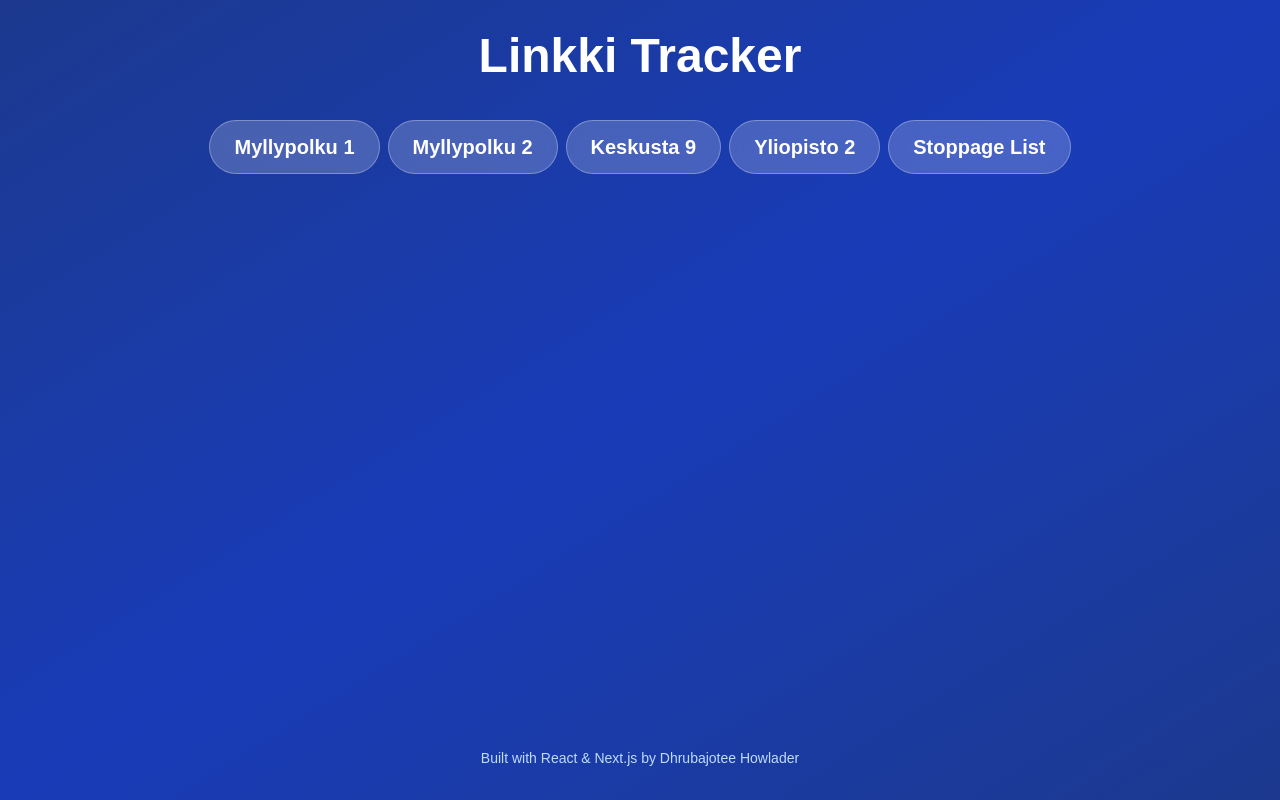
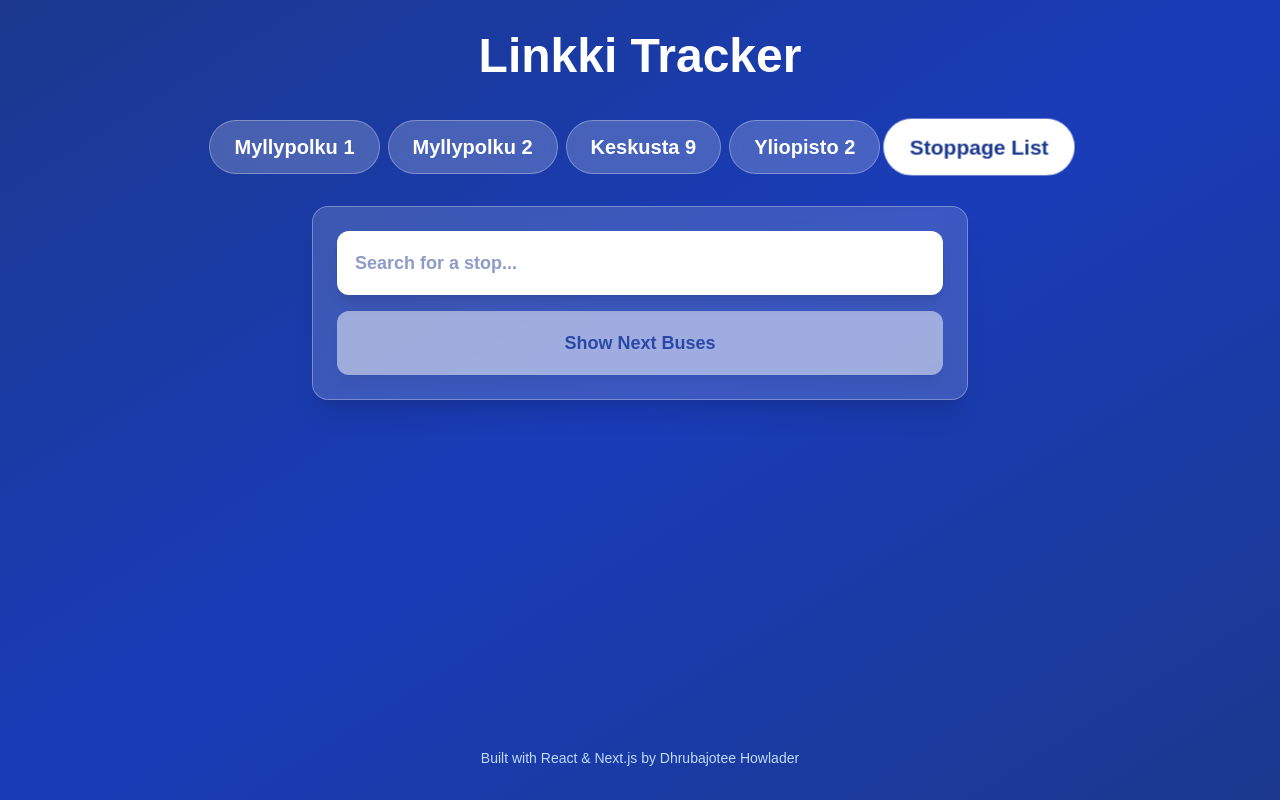
Before and after one commit to dhrubajotee/my-linkki-tracker, a Next.js app: page / in a window 1280 px wide. Built offline with nearby package versions, Linux system fonts and the light colour scheme.

Commit message:
dropdown more user friendly

```diff
--- a/app/page.js
+++ b/app/page.js
@@ -15,8 +15,16 @@
   const [stopId, setStopId] = useState('');
   const [buses, setBuses] = useState([]);
   const [loading, setLoading] = useState(false);
-  const [favourite, setFavourite] = useState('');
+  const [favourite, setFavourite] = useState('Stoppage List');
   const [hasFetchedBuses, setHasFetchedBuses] = useState(false);
+
+  const [searchTerm, setSearchTerm] = useState('');
+  const [showDropdown, setShowDropdown] = useState(false);
+
+  // Filter stops based on search term
+  const filteredStops = sortedStops.filter(stop =>
+    stop.stop_name.toLowerCase().includes(searchTerm.toLowerCase())
+  );
 
   const stopIdStoppage = [
     {
@@ -67,7 +75,6 @@
         .filter(s => s.departure)
         .sort((a, b) => a.departure - b.departure);
 
-
       const updatedBuses = stopIdFilteredBuses.map(bus => {
         const vehicle = vehicledata.entity.find(v => v.id === bus.vehicleId);
 
@@ -83,7 +90,6 @@
           currentStatus: vehicle?.vehicle.currentStatus || null
         };
       });
-
       setBuses(updatedBuses);
     } catch (err) {
       console.error(err);
@@ -97,6 +103,7 @@
     if (clickedStoppageName.stop_name === 'Stoppage List') {
       setFavourite(clickedStoppageName.stop_name)
       setStopId('')
+      setBuses('')
       return
     }
     setFavourite(clickedStoppageName.stop_name)
@@ -141,6 +148,16 @@
     return <>{address}</>
   }
 
+  useEffect(() => {
+    const handleClickOutside = (e) => {
+      if (!e.target.closest('.relative')) {
+        setShowDropdown(false);
+      }
+    };
+    document.addEventListener('click', handleClickOutside);
+    return () => document.removeEventListener('click', handleClickOutside);
+  }, []);
+
 
   return (
     <>
@@ -167,33 +184,88 @@
           </div>
 
           {favourite === 'Stoppage List' && (
+            // <div className="w-full max-w-2xl mx-auto mb-6 md:mb-8 px-2">
+            //   <div className="bg-white/15 backdrop-blur-sm rounded-2xl p-4 md:p-6 border border-white/30 shadow-xl">
+            //     <div className="mb-4">
+            //       <select
+            //         value={stopId}
+            //         onChange={e => setStopId(e.target.value)}
+            //         className="w-full p-3 md:p-4 text-lg md:text-lg font-semibold bg-white text-blue-900
+            //     rounded-xl focus:outline-none focus:ring-4 focus:ring-white/50
+            //     transition-all duration-200 cursor-pointer shadow-lg
+            //     border-2 border-white/40"
+            //       >
+            //         <option value="">Select Stop</option>
+            //         {sortedStops.map(stop => (
+            //           <option key={stop.stop_id} value={stop.stop_id}>
+            //             {stop.stop_name}
+            //           </option>
+            //         ))}
+            //       </select>
+            //     </div>
+
+            //     <button
+            //       onClick={fetchBuses}
+            //       className="w-full bg-white text-blue-900 py-3 md:py-4 px-6 rounded-xl
+            //   font-bold text-lg md:text-lg
+            //   hover:scale-105 active:scale-95
+            //   transition-all duration-200
+            //   shadow-lg border-2 border-white/40"
+            //     >
+            //       Show Next Buses
+            //     </button>
+            //   </div>
+            // </div>
             <div className="w-full max-w-2xl mx-auto mb-6 md:mb-8 px-2">
               <div className="bg-white/15 backdrop-blur-sm rounded-2xl p-4 md:p-6 border border-white/30 shadow-xl">
-                <div className="mb-4">
-                  <select
-                    value={stopId}
-                    onChange={e => setStopId(e.target.value)}
+                <div className="mb-4 relative">
+                  <input
+                    type="text"
+                    value={searchTerm}
+                    onChange={e => {
+                      setSearchTerm(e.target.value);
+                      setShowDropdown(true);
+                    }}
+                    onFocus={() => setShowDropdown(true)}
+                    placeholder="Search for a stop..."
                     className="w-full p-3 md:p-4 text-lg md:text-lg font-semibold bg-white text-blue-900
           rounded-xl focus:outline-none focus:ring-4 focus:ring-white/50
-                transition-all duration-200 cursor-pointer shadow-lg
+          transition-all duration-200 shadow-lg
           border-2 border-white/40"
+                  />
+
+                  {showDropdown && (
+                    <div className="absolute z-10 w-full mt-2 bg-white rounded-xl shadow-2xl border-2 border-white/40 max-h-60 overflow-y-auto">
+                      {filteredStops.length > 0 ? (
+                        filteredStops.map(stop => (
+                          <div
+                            key={stop.stop_id}
+                            onClick={() => {
+                              setStopId(stop.stop_id);
+                              setSearchTerm(stop.stop_name);
+                              setShowDropdown(false);
+                            }}
+                            className="p-3 md:p-4 text-blue-900 hover:bg-blue-50 cursor-pointer transition-colors duration-150 border-b border-gray-100 last:border-b-0"
                           >
-                    <option value="">Select Stop</option>
-                    {sortedStops.map(stop => (
-                      <option key={stop.stop_id} value={stop.stop_id}>
-                        {stop.stop_name}
-                      </option>
-                    ))}
-                  </select>
+                            <div className="font-semibold">{stop.stop_name}</div>
+                          </div>
+                        ))
+                      ) : (
+                        <div className="p-4 text-gray-500 text-center">No stops found</div>
+                      )}
+                    </div>
+                  )}
                 </div>
 
                 <button
                   onClick={fetchBuses}
+                  disabled={!stopId}
                   className="w-full bg-white text-blue-900 py-3 md:py-4 px-6 rounded-xl
         font-bold text-lg md:text-lg
         hover:scale-105 active:scale-95
         transition-all duration-200
-              shadow-lg border-2 border-white/40"
+        shadow-lg border-2 border-white/40
+        disabled:opacity-50 disabled:cursor-not-allowed disabled:hover:scale-100"
                 >
                   Show Next Buses
                 </button>
```
Lines whose indentation alone changed are shown as unchanged.
